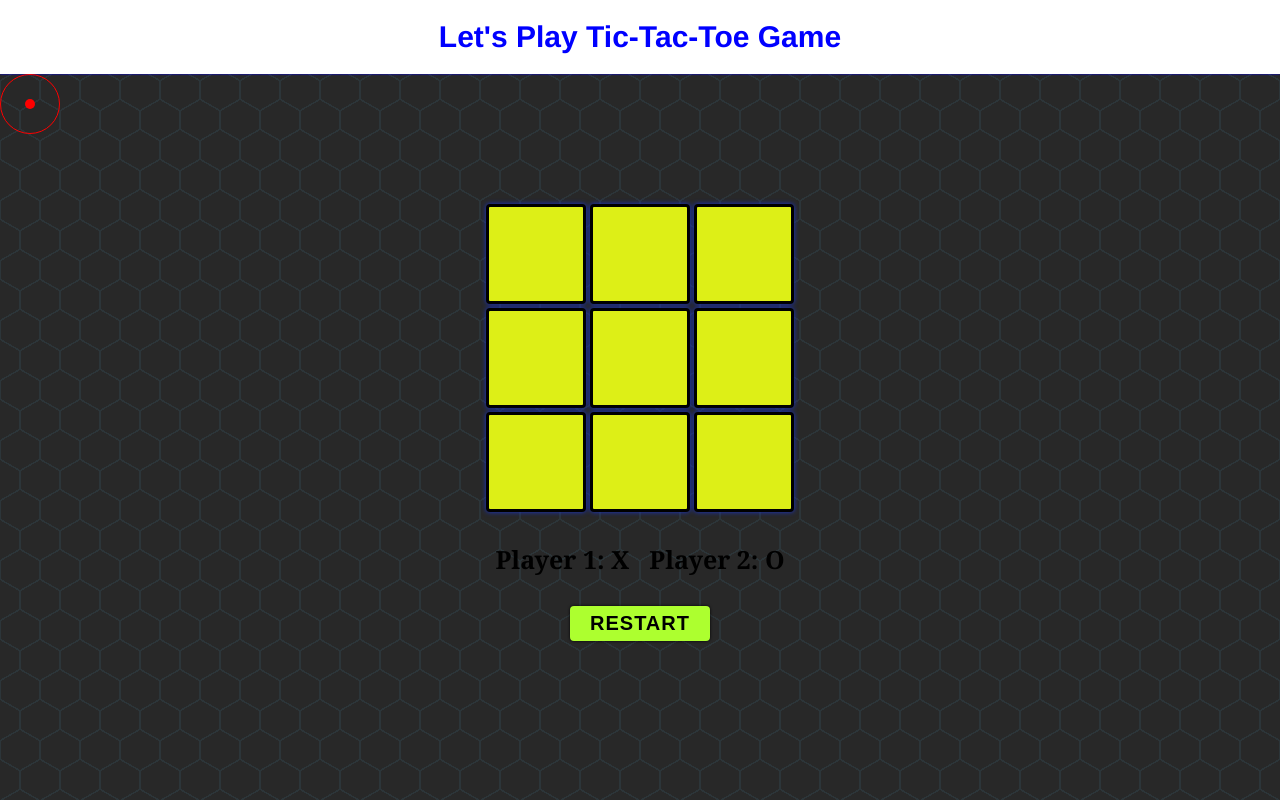
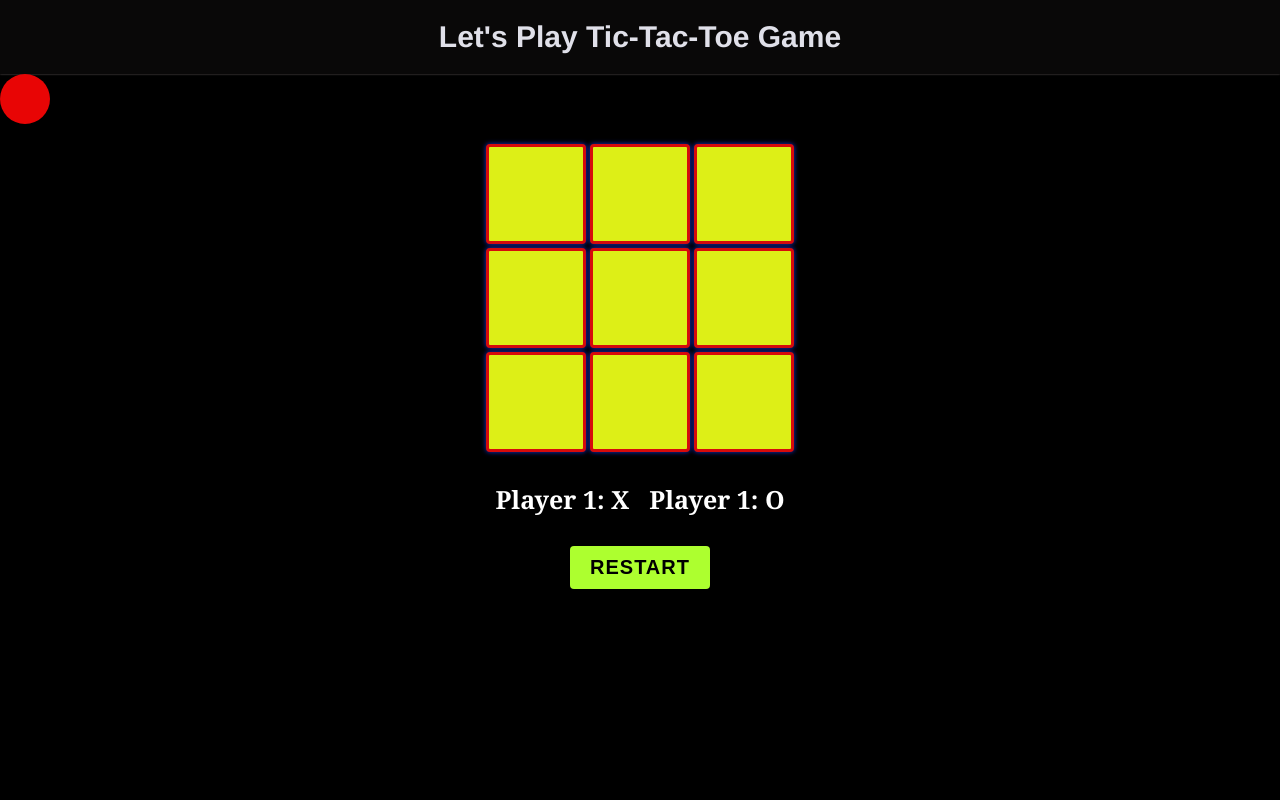
Before and after one commit to rooshan008/tic-tac-toe-game, a plain HTML site: page index.html in a window 1280 px wide. Both pictures are taken after a click on the button "RESTART". Drawn offline with nearby package versions, Linux system fonts and the light colour scheme.

Commit message:
added some features

```diff
--- a/index.html
+++ b/index.html
@@ -16,7 +16,7 @@
   <body>
     <header>
       <nav>
-        <h1>Let's play Tic-Tac-Toe Game</h1>
+        <h1 class="title">Let's play Tic-Tac-Toe Game</h1>
       </nav>
     </header>
     <div class="cursor">
@@ -37,8 +37,8 @@
       </div>
 
       <div class="players">
-        <p class="player1">Player 1: X</p>
-        <p class="player2">Player 2: O</p>
+        <p class="player1"></p>
+        <p class="player2"></p>
       </div>
 
       <button class="restart">REStart</button>
--- a/script.js
+++ b/script.js
@@ -4,29 +4,52 @@ const winner = document.querySelector(".winner")
 const body = document.querySelector('body')
 const cursor = document.querySelector('.cursor')
 const container = document.querySelector('.container')
+const title = document.querySelector('.title')
+let player1 = document.querySelector('.player1')
+let player2 = document.querySelector('.player2')
+const win = new Audio('./music/y2mate-mp3cut_sRzY6rh.mp3')
+const click = new Audio('./music/punch-gaming-sound-effect-hd_RzlG1GE.mp3')
+const click1 = new Audio('./music/quack_5.mp3')
+const khatam = new Audio('./music/tmp8ljn9e7h.mp3')
+const wakeup = new Audio('./music/wake-up-to-reality.mp3')
 // Variables name
 
 let firstPlayer = "X"
 let secondPlayer = "O"
 let playerTurn = firstPlayer
 
+player1.textContent = `Player 1: ${firstPlayer}`
+player2.textContent = `Player 1: ${secondPlayer}`
+
 const gameStart = () => {
     gameCells.forEach((cell) => {
+
         cell.addEventListener("click" , handleClick)
+
     })
 }
 
 const handleClick = (e) => {
+
     if(e.target.textContent === ''){
         e.target.textContent = playerTurn
+
         if(checkWinner()){
           winner.innerHTML = `${playerTurn} is winner🏆`
+          click1.pause()
+          win.play()
+
           disableCells()
         }else if(checkTie()){
             winner.innerHTML = `Game is Tie`
+            wakeup.pause()
+            khatam.play()
             disableCells()
         }else{
             changePlayerTurn()
+            winner.innerHTML = `Turn for player: ${playerTurn}`
+            wakeup.pause()
+            click1.play()
         }
     }
 }
@@ -41,7 +64,16 @@ const disableCells = () => {
 // Funciton to change player turn
 
 const changePlayerTurn = () => {
-   playerTurn = playerTurn === firstPlayer ? secondPlayer : firstPlayer
+
+    if(playerTurn === firstPlayer){
+        playerTurn = secondPlayer
+        click.play()
+    }else{
+        playerTurn = firstPlayer
+        click.pause()
+        click1.play()
+    }
+//    playerTurn = playerTurn === firstPlayer ? secondPlayer : firstPlayer
 }
 
 // Function to check winner
@@ -82,9 +114,19 @@ const checkTie = () => {
     return emptyCellsCount === 0 && !checkWinner()
 }
 
-restartBtn.addEventListener("click", () => {
-    location.reload()
-})
+
+// function to restart game
+const restartGame = () => {
+    win.pause()
+    wakeup.play()
+    gameCells.forEach((cell) => {
+        cell.textContent = "";
+        cell.classList.remove('disabled');
+    })
+   gameStart()
+}
+
+restartBtn.addEventListener("click", restartGame)
 
 gameStart()
 
@@ -93,20 +135,30 @@ body.addEventListener('mousemove', (e) => {
    gsap.to(cursor, {
      x: e.x,
      y: e.y,
-     duration: 0.1,
+     duration: .3,
+     ease: "elastic.out(1,0.3)",
 
    })
 })
 
 container.addEventListener('mouseenter', (e) => {
+    cursor.innerHTML = "HI"
     gsap.to(cursor, {
-        opacity:0
+        scale:1.1,
+        color:"white",
+        fontSize: 14,
+        fontWeight:800,
 
       })
 })
 container.addEventListener('mouseleave', (e) => {
+    cursor.innerHTML = ""
     gsap.to(cursor, {
-        opacity:1,
-
+        scale:1
       })
 })
+
+
+let text = title.innerHTML
+
+let arrayText = text.slice(' ')
--- a/style.css
+++ b/style.css
@@ -1,107 +1,56 @@
-*{
+* {
   margin: 0;
   padding: 0;
   box-sizing: border-box;
 }
 
 html,
-body{
+body {
   width: 100%;
   height: 100%;
 }
 
-
-
-body {
-    width: 100%;
-    height: 100%;
-    background: radial-gradient(
-          circle farthest-side at 0% 50%,
-          #282828 23.5%,
-          rgba(255, 170, 0, 0) 0
-        )
-        21px 30px,
-      radial-gradient(
-          circle farthest-side at 0% 50%,
-          #2c3539 24%,
-          rgba(240, 166, 17, 0) 0
-        )
-        19px 30px,
-      linear-gradient(
-          #282828 14%,
-          rgba(240, 166, 17, 0) 0,
-          rgba(240, 166, 17, 0) 85%,
-          #282828 0
-        )
-        0 0,
-      linear-gradient(
-          150deg,
-          #282828 24%,
-          #2c3539 0,
-          #2c3539 26%,
-          rgba(240, 166, 17, 0) 0,
-          rgba(240, 166, 17, 0) 74%,
-          #2c3539 0,
-          #2c3539 76%,
-          #282828 0
-        )
-        0 0,
-      linear-gradient(
-          30deg,
-          #282828 24%,
-          #2c3539 0,
-          #2c3539 26%,
-          rgba(240, 166, 17, 0) 0,
-          rgba(240, 166, 17, 0) 74%,
-          #2c3539 0,
-          #2c3539 76%,
-          #282828 0
-        )
-        0 0,
-      linear-gradient(90deg, #2c3539 2%, #282828 0, #282828 98%, #2c3539 0%) 0 0
-        #282828;
-    background-size: 40px 60px;
+body{
+    background-color: black;
 }
 
-header nav{
+header nav {
   display: flex;
   align-items: center;
   justify-content: center;
   padding: 20px;
-    background-color: rgb(255, 255, 255);
-    box-shadow: 0px 0px 2px;
-    color: blue;
+  background-color: rgb(9, 8, 8);
+  box-shadow: 0px 0px 2px rgba(204, 190, 190, 0.5);
+  color: rgb(224, 224, 233);
   font-size: 20px;
   font-family: 'Franklin Gothic Medium', 'Arial Narrow', Arial, sans-serif;
   text-transform: capitalize;
 }
 
-main{
+main {
   display: flex;
   align-items: center;
   justify-content: center;
   margin-top: 10px;
   flex-direction: column;
   position: relative;
-    padding: 20px;;
+  padding: 20px;
 }
 
-.container{
-
+.container {
   display: grid;
-    grid-template-columns: repeat(3,1fr);
-    gap:4px;
+  grid-template-columns: repeat(3, 1fr);
+  gap: 4px;
   margin-top: 40px;
 }
 
-
-.container .box{
+.container .box {
   cursor: pointer;
   display: grid;
   place-items: center;
   font-size: 50px;
   font-weight: 700;
-    border: 3px solid black;
+  border: 3px solid rgb(215, 11, 11);
   width: 100px;
   height: 100px;
   background-color: rgb(221, 239, 23);
@@ -109,30 +58,30 @@ main{
   box-shadow: 0px 0px 5px;
   transition: scale 0.3s ease-in-out;
   color: #1632d1;
-
-
+  font-family:Verdana, Geneva, Tahoma, sans-serif;
 }
 
-.container .box:hover{
+.container .box:hover {
   scale: 1.03;
   background-color: rgb(0, 255, 34);
 }
 
-.players{
+.players {
   margin-top: 30px;
   display: flex;
   justify-content: space-between;
   gap: 20px;
 }
 
-.players p{
+.players p {
   font-size: 25px;
   font-weight: 700;
   font-family: Cambria, Cochin, Georgia, Times, 'Times New Roman', serif;
+  color: #fff;
 }
 
-.restart{
-    padding: 6px 20px;
+.restart {
+  padding: 10px 20px;
   margin-top: 30px;
   cursor: pointer;
   border: none;
@@ -143,48 +92,55 @@ main{
   font-weight: 700;
   letter-spacing: 1px;
   box-shadow: 0px 0px 3px;
-    transition: all .3s ease-in-out;
+  transition: all 0.3s ease-in-out;
   margin-bottom: 30px;
 }
 
-.restart:hover{
+.restart:hover {
+    color: #fff;
+  border: 2px solid rgb(255, 255, 255);
   scale: 1.02;
   background-color: rgba(255, 72, 0, 0.838);
 }
 
-.winner{
+.winner {
   position: absolute;
   font-size: 30px;
   margin-block: 20px;
-    font-weight: 700;
-    color: green;
+  font-weight: 800;
+  font-family: system-ui, -apple-system, BlinkMacSystemFont, 'Segoe UI', Roboto, Oxygen, Ubuntu, Cantarell, 'Open Sans', 'Helvetica Neue', sans-serif;
+  color: rgb(248, 252, 248);
   bottom: 88%;
 }
 
-.box.disabled{
+.box.disabled {
   background-color: red;
   cursor: not-allowed;
+  border: 3px solid rgb(13, 149, 40);
 }
 
-.cursor{
-    width: 60px;
-    height: 60px;
+.cursor {
+  position: fixed;
+  width: 50px;
+  height: 50px;
   border-radius: 50%;
-    border: 1px solid red;
-    background-color:transparent;
+  background-color:#eb0606fc;
   z-index: 1;
   display: flex;
   align-items: center;
   justify-content: center;
-}
-
-.dot{
-    width: 10px;
-    height: 10px;
-    background-color: red;
-    border-radius: 50%;
+  font-family: sans-serif;
 }
 
 
 
-/* From Uiverse.io by kandalgaonkarshubham */
+@media  (max-width: 700px) {
+    .container .box{
+        width: 80px;
+        height: 80px;
+        font-size: 50px;
+    }
+    .restart{
+        padding: 6px 15px;
+    }
+}
```
Also changed, not shown: 5 other files. Lines whose indentation alone changed are shown as unchanged.
